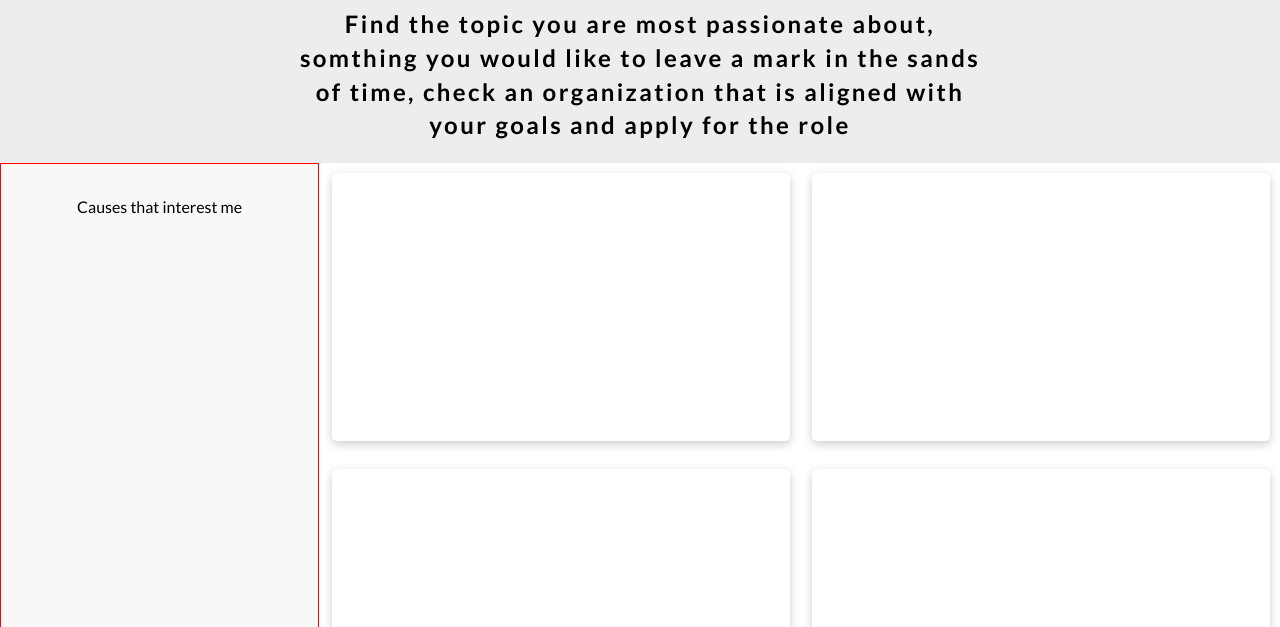
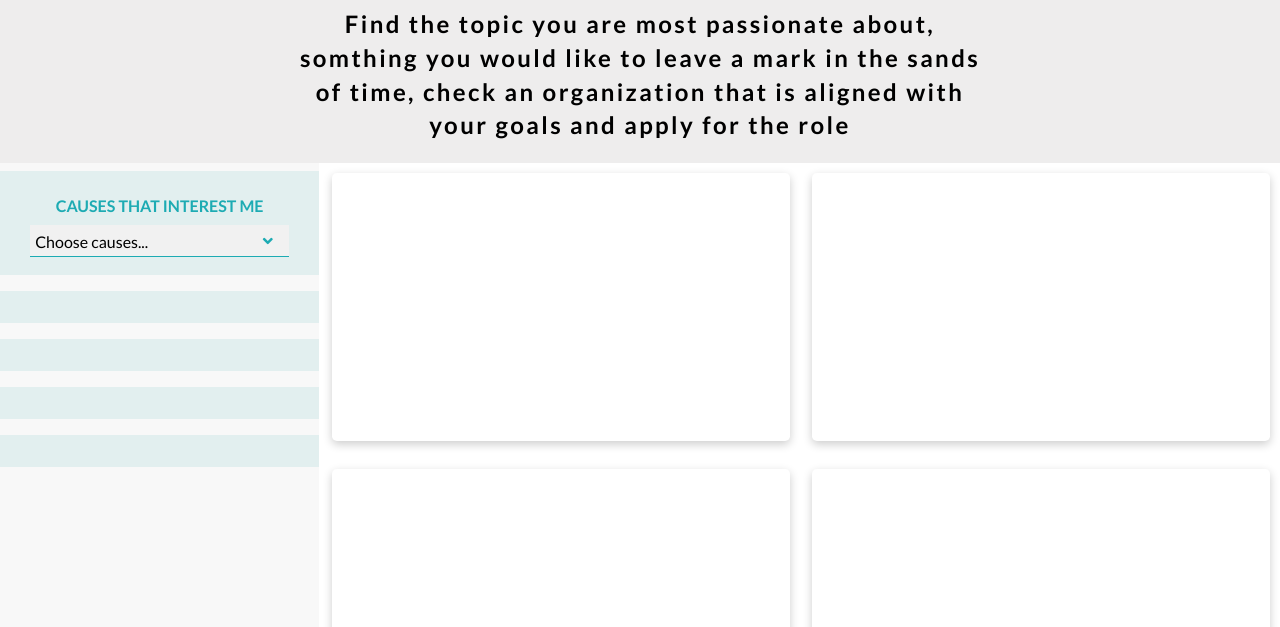
Before and after one commit to mitradipayan/comIT-dipayan, a plain HTML site: page Volunteer/opportunities.html in a window 1280 px wide. Shown: the part 173-800 px from the top of the page. Drawn offline with Linux system fonts and the light colour scheme.

Commit message:
interim push

```diff
--- a/Volunteer/css/style.css
+++ b/Volunteer/css/style.css
@@ -257,14 +257,28 @@
 }
 
 .opplist .search {
-	display: grid;
+	display: flex;
+	flex-direction: column;
 	background-color: #f8f8f8;
-	border: 1px solid red;
-	grid-template-columns: 1fr;
+	justify-content: flex-start;
+	align-items: center;
+	width: 100%;
+}
+
+.search .background {
+	background-color: rgba(35, 158, 158, 0.1);
+	width: 100%;
+	justify-content: flex-start;
+	margin: 0.5rem;
+	padding: 1rem;
 }
 
 .opplist .searchtitle {
-	margin: 2rem auto;
+	margin: 0.5rem auto;
+	text-align: center;
+	text-transform: uppercase;
+	font-weight: bold;
+	color: #1dabb3;
 }
 
 .opplist .opps {
@@ -273,10 +287,6 @@
 	grid-template-rows: repeat(10, minmax(18rem, 1fr));
 	column-gap: 0.2rem;
 	row-gap: 0.5rem;
-}
-
-.cause-select {
-	border: 1px solid red;
 }
 
 /* Register page styling */
@@ -299,8 +309,15 @@
 	align-items: flex-start;
 	position: relative;
 }
+.searchselect {
+	width: 90%;
+	margin: 0.1rem auto;
+	align-self: center;
+	position: relative;
+}
 
-.custom-select select {
+.custom-select select,
+.searchselect select {
 	height: 2rem;
 	padding: 0.3rem 0.3rem;
 	line-height: 1.5rem;
@@ -312,7 +329,8 @@
 	background-color: #f7f7f7;
 }
 
-.custom-select select:focus {
+.custom-select select:focus,
+.searchselect select:focus {
 	outline: none;
 }
 
@@ -321,6 +339,15 @@
 	top: 0.3rem;
 	right: 1rem;
 	pointer-events: none;
+}
+
+.searchselect .custom-arrow {
+	color: #1dabb3;
+}
+
+.searchselect select {
+	background-color: #f1f1f1;
+	border-bottom: 0.1rem solid #1dabb3;
 }
 
 /* ---------------custom arrow based select box styling - START---------------- */
--- a/Volunteer/opportunities.html
+++ b/Volunteer/opportunities.html
@@ -49,18 +49,36 @@
 		<!-- Opportunity list -->
 		<section class="opplist">
 			<div class="grid-container">
+				<!-- Search bar section -->
 				<div class="search">
-					<p class="searchtitle">Causes that interest me</p>
-					<div class="cause-select>
-						<select name="causes" id="causes"></select>
-						<option value="relief">Emergency Relief Work</option>
-						<option value="caregiving">Caregiving</option>
-						<option value="swachbharat">Swachh Bharat</option>
-						<option value="animalcare">Animal Care</option>
-						<option value="teaching">Teaching</option>
-
+					<div class="background">
+						<p class="searchtitle">Causes that interest me</p>
+						<div class="searchselect">
+							<select
+								name="causes"
+								id="causes"
+								title="Causes that interest me"
+							>
+								<option value="">Choose causes...</option>
+								<option value="relief">Relief Work</option>
+								<option value="caregiving">Caregiving</option>
+								<option value="swachbharat">
+									Swachh Bharat
+								</option>
+								<option value="animalcare">Animal Care</option>
+								<option value="teaching">Teaching</option>
+							</select>
+							<span class="custom-arrow"
+								><i class="fas fa-angle-down"></i
+							></span>
+						</div>
 					</div>
+					<div class="background"></div>
+					<div class="background"></div>
+					<div class="background"></div>
+					<div class="background"></div>
 				</div>
+				<!-- Opportunity cards section -->
 				<div class="opps">
 					<div class="oppscard card"></div>
 					<div class="oppscard card"></div>
```
